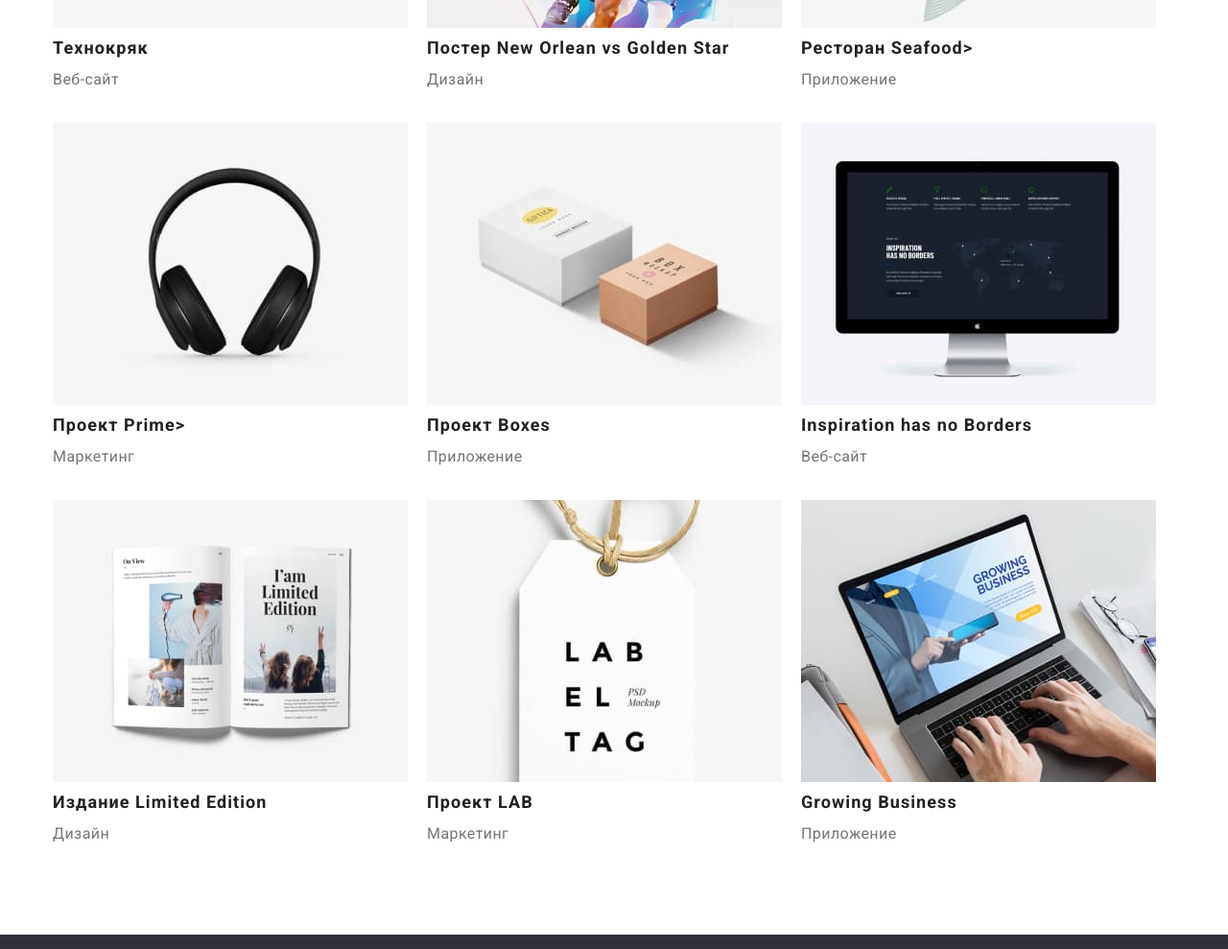
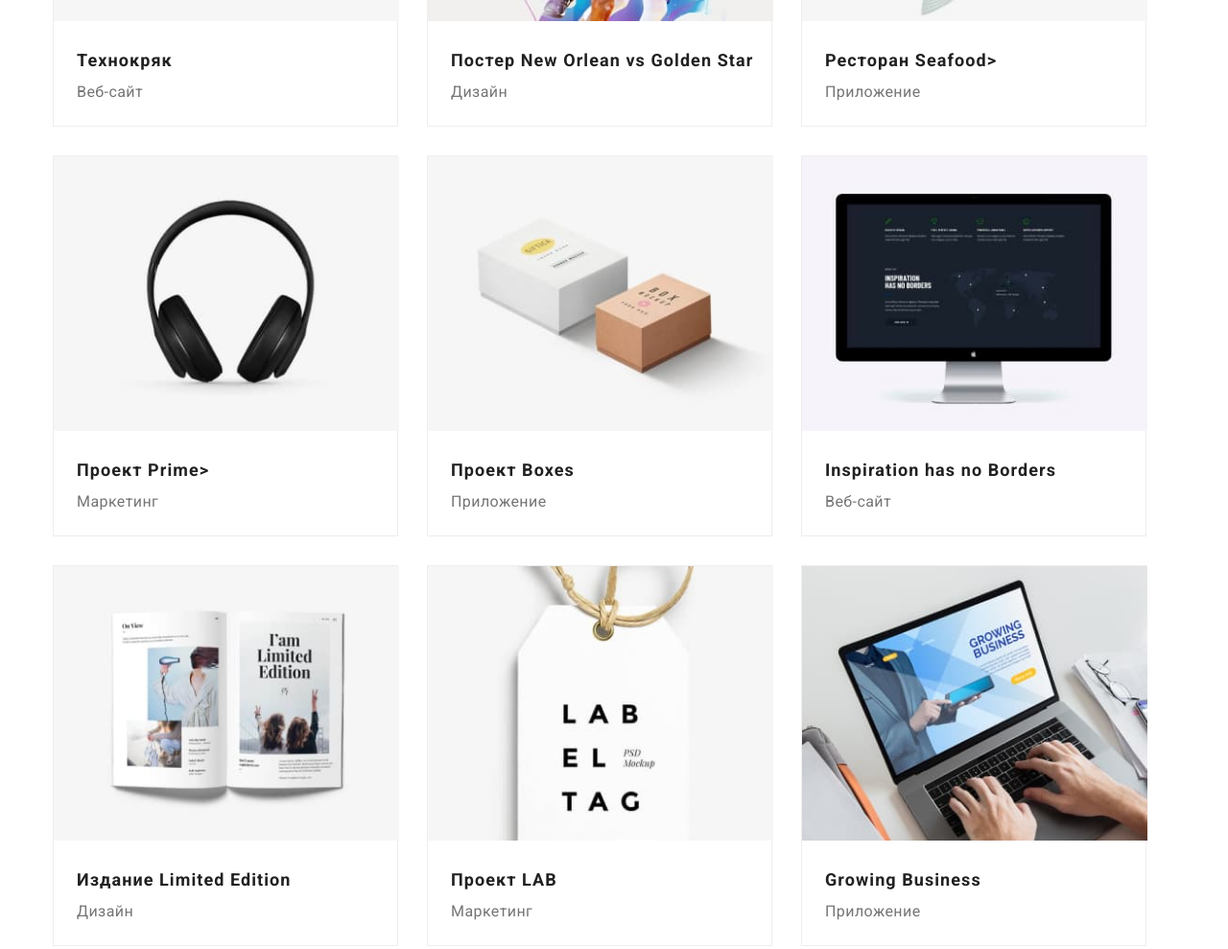
Before and after one commit to RadaSkvortsova/goit-markup-hw-03, a plain HTML site: page portfolio.html in a window 1280 px wide. Shown: the part 460-1449 px from the top of the page at 96% size. Drawn offline with nearby package versions, Linux system fonts and the light colour scheme.

Commit message:
создает border в карточках

```diff
--- a/css/style.css
+++ b/css/style.css
@@ -268,10 +268,19 @@ footer {
     display: flex;
     flex-wrap: wrap;
 }
+.img-style {
+    width: 360px;
+}
+.img-list {
+    padding-top: 20px;
+    padding-bottom: 20px;
+    padding-left: 24px;
+}
 .img-item {
     width: 360px;
     margin-right: 30px;
     margin-bottom: 30px;
+    border: 1px solid #eeeeee;
 }
 .img-item:nth-child(3n) {
     margin-right: 0px;
--- a/portfolio.html
+++ b/portfolio.html
@@ -92,78 +92,96 @@
                             <a href="#" class="img-decorate">
                                 <img
                                     src="./images/img.jpg"
-                                    alt="наши сотрудники"
+                                    alt="наши сотрудники" class="img-style"
                                 />
+                                <div class="img-list">
                                     <h2 class="img-title">Технокряк</h2>
                                     <p class="img-desc">Веб-сайт</p>
+                                </div>
                             </a>
                         </li>
                         <li class="img-item">
                             <a href="#" class="img-decorate">
                                 <img
                                     src="./images/img-1.jpg"
-                                    alt="игра в баскетбол"
+                                    alt="игра в баскетбол" class="img-style"
                                 />
+                                <div class="img-list">
                                     <h2 class="img-title">
                                         Постер New Orlean vs Golden Star
                                     </h2>
                                     <p class="img-desc">Дизайн</p>
+                                </div>
                             </a>
                         </li>
                         <li class="img-item">
                             <a href="#" class="img-decorate">
                                 <img
                                     src="./images/img-2.jpg"
-                                    alt="логотип ресторана"
+                                    alt="логотип ресторана" class="img-style"
                                 />
+                                <div class="img-list">
                                     <h2 class="img-title">Ресторан Seafood></h2>
                                     <p class="img-desc">Приложение</p>
+                                </div>
                             </a>
                         </li>
                         <li class="img-item">
                             <a href="#" class="img-decorate">
-                                <img src="./images/img-3.jpg" alt="наушники" />
+                                <img src="./images/img-3.jpg" alt="наушники" class="img-style" />
+                                <div class="img-list">
                                     <h2 class="img-title">Проект Prime></h2>
                                     <p class="img-desc">Маркетинг</p>
+                                </div>
                             </a>
                         </li>
                         <li class="img-item">
                             <a href="#" class="img-decorate">
-                                <img src="./images/img-4.jpg" alt="коробки" />
+                                <img src="./images/img-4.jpg" alt="коробки" class="img-style" />
+                                <div class="img-list">
                                     <h2 class="img-title">Проект Boxes</h2>
                                     <p class="img-desc">Приложение</p>
+                                </div>
                             </a>
                         </li>
                         <li class="img-item">
                             <a href="#" class="img-decorate">
-                                <img src="./images/img-5.jpg" alt="телевизор" />
+                                <img src="./images/img-5.jpg" alt="телевизор" class="img-style" />
+                                <div class="img-list">
                                     <h2 class="img-title">
                                         Inspiration has no Borders
                                     </h2>
                                     <p class="img-desc">Веб-сайт</p>
+                                </div>
                             </a>
                         </li>
                         <li class="img-item">
                             <a href="#" class="img-decorate">
-                                <img src="./images/img-6.jpg" alt="журнал" />
+                                <img src="./images/img-6.jpg" alt="журнал" class="img-style" />
+                                <div class="img-list">
                                     <h2 class="img-title">
                                         Издание Limited Edition
                                     </h2>
                                     <p class="img-desc">Дизайн</p>
+                                </div>
                             </a>
                         </li>
                         <li class="img-item">
                             <a href="#" class="img-decorate">
-                                <img src="./images/img-7.jpg" alt="бирка" />
+                                <img src="./images/img-7.jpg" alt="бирка" class="img-style" />
+                                <div class="img-list">
                                     <h2 class="img-title">Проект LAB</h2>
                                 <p class="img-desc">Маркетинг</p>
+                                </div>
                             </a>
                         </li>
                         <li class="img-item">
                             <a href="#" class="img-decorate">
-                                <img src="./images/img-8.jpg" alt="ноутбук" />
+                                <img src="./images/img-8.jpg" alt="ноутбук" class="img-style" />
+                                <div class="img-list">
                                     <h2 class="img-title">Growing Business</h2>
                                     <p class="img-desc">Приложение</p>
+                                </div>
                             </a>
                         </li>
                     </ul>
```
Lines whose indentation alone changed are shown as unchanged.
